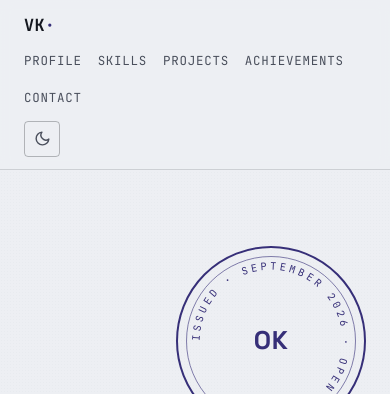
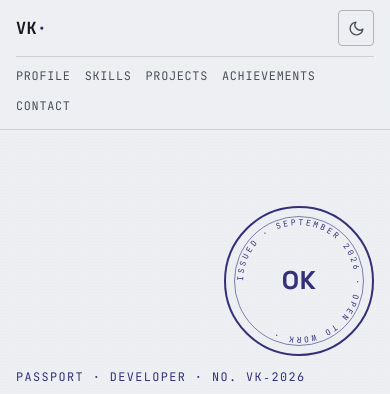
Before and after one commit to vaishnokri/vaishnavi-portfolio, a plain HTML site: page index.html in a window 390 px wide. Shown: the top 394 px of the page. Drawn offline with Linux system fonts and the light colour scheme.

Commit message:
style(mobile): optimize topbar grid, card padding, and stamp scaling for small viewports

```diff
--- a/style.css
+++ b/style.css
@@ -569,7 +569,7 @@ button:focus-visible {
 .stampboard {
   display: grid;
   grid-template-columns: repeat(auto-fit, minmax(132px, 1fr));
-  gap: clamp(24px, 4vw, 48px);
+  gap: clamp(16px, 4vw, 48px);
   justify-items: center;
   padding-top: 8px;
 }
@@ -606,14 +606,53 @@ button:focus-visible {
 .skip-link:focus { transform: translateY(0); }
 
 @media (max-width: 560px) {
+  html {
+    scroll-padding-top: 6rem;
+  }
+  .wrap {
+    padding-inline: 16px;
+  }
   .topbar__inner {
+    display: grid;
+    grid-template-columns: auto auto;
+    justify-content: space-between;
+    align-items: center;
     height: auto;
-    min-height: 64px;
+    min-height: 56px;
+    padding-block: 10px;
+    gap: 10px 0;
+  }
+  .topbar__mark {
+    grid-column: 1;
+    grid-row: 1;
+  }
+  .topbar__controls {
+    display: contents;
+  }
+  .theme-toggle {
+    grid-column: 2;
+    grid-row: 1;
+    justify-self: end;
+  }
+  .topbar__nav {
+    grid-column: 1 / -1;
+    grid-row: 2;
+    display: flex;
     flex-wrap: wrap;
-    gap: 8px 16px;
-    padding-block: 12px;
+    gap: 6px 14px;
+    padding-top: 8px;
+    border-top: 1px solid var(--line);
   }
-  .topbar__controls { flex-wrap: wrap; gap: 8px 14px; }
-  .topbar__nav { flex-wrap: wrap; gap: 8px 16px; }
+  .topbar__nav a {
+    font-size: 0.74rem;
+    padding-block: 2px;
+  }
+  .datapage {
+    padding: 20px 16px;
+  }
+  .cover__stamp .stamp--large {
+    width: 150px;
+    height: 150px;
+  }
   .btn { max-width: 100%; overflow-wrap: anywhere; }
 }
```
